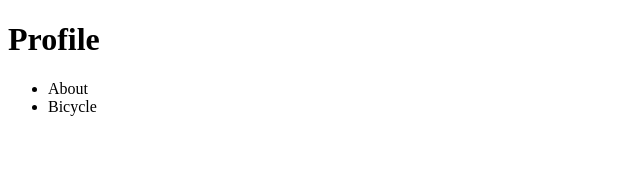
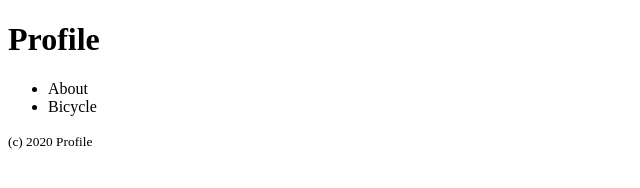
Before and after one commit to Muramatsu624/Profile, a plain HTML site: page index.html in a window 1280 px wide. Shown: the full height of the page, 0-640 px from the left. Drawn offline with Linux system fonts and the light colour scheme.

Commit message:
add footer

```diff
--- a/index.html
+++ b/index.html
@@ -14,5 +14,10 @@
             <li>Bicycle</li>
         </ul>
     </header>
+
+    <footer>
+        <small>(c) 2020 Profile</small>
+    </footer>
+
 </body>
 </html>
```
